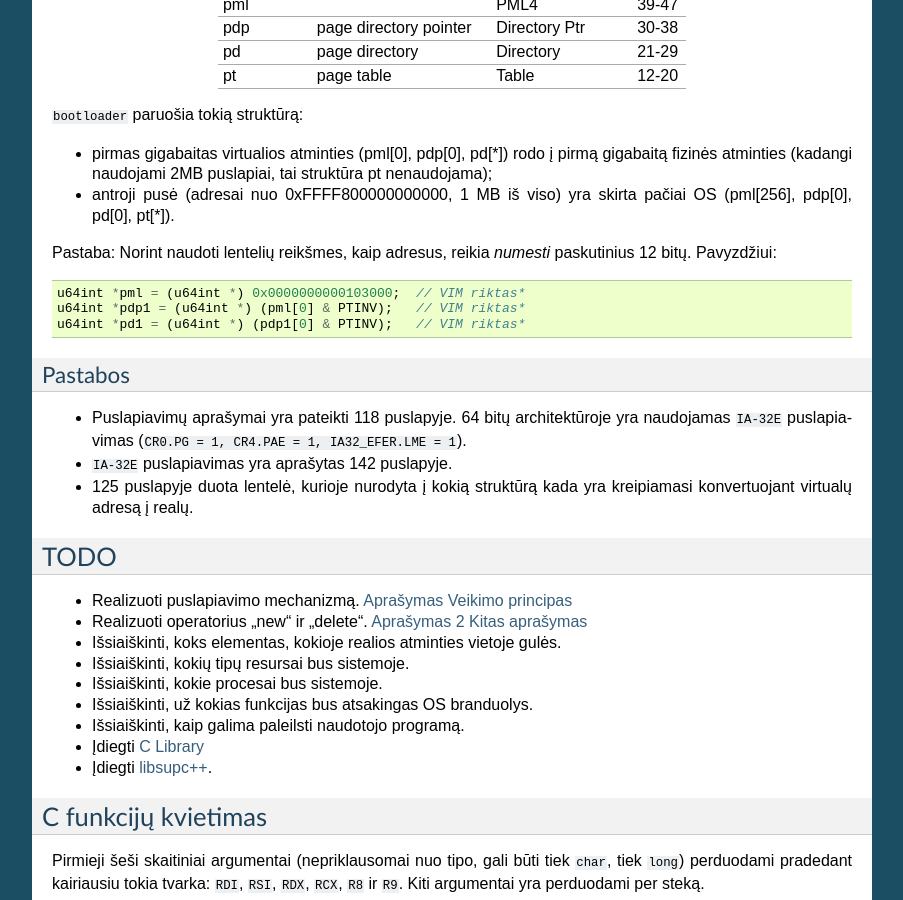
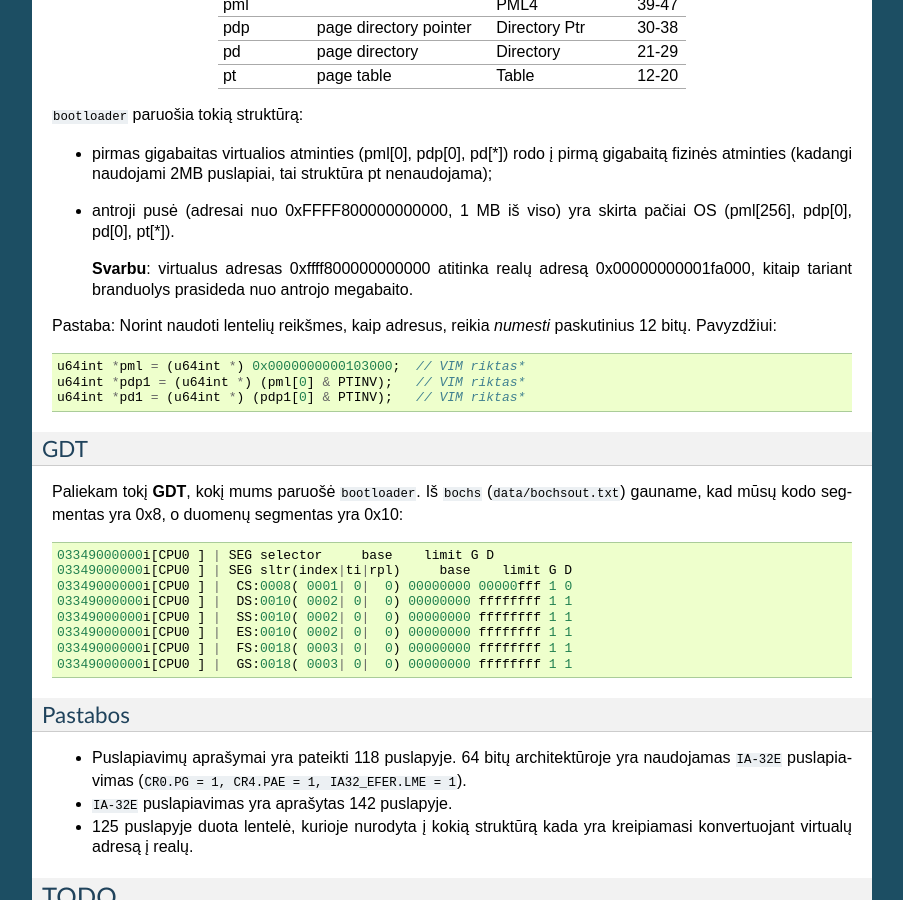
Before and after one commit to vakaras/OS, a Sphinx documentation site: the page built from doc/Real/source/pastabos.rst, in a window 1280 px wide and 900 px high, scrolled down 638 px. Shown: the whole window, without its empty margins (198-1101 px from the left). Built offline with Sphinx 7.4.7, drawn with Linux system fonts in a browser that asks for light colours; formulas are drawn with MathJax 3.

Commit message:
Papildytas aprašymas.

```diff
--- a/doc/Real/source/pastabos.rst
+++ b/doc/Real/source/pastabos.rst
@@ -14,7 +14,6 @@ Reali atmintis
   puslapiavimo mechanizmą;
 + 0x00000000001fa000 – šiuo fiziniu adresu prasideda branduolio kodas?
   Tada jis turėtų atitikti virtualų adresą 0xffff800000000068.
-
 
 Virtuali atmintis
 -----------------
@@ -56,6 +55,9 @@ registras ``CR3``.
 + antroji pusė (adresai nuo 0xFFFF800000000000, 1 MB iš viso) yra
   skirta pačiai OS (pml[256], pdp[0], pd[0], pt[*]).
 
+  **Svarbu**: virtualus adresas 0xffff800000000000 atitinka
+  realų adresą 0x00000000001fa000, kitaip tariant branduolys prasideda
+  nuo antrojo megabaito.
 
 Pastaba: Norint naudoti lentelių reikšmes, kaip adresus, reikia *numesti*
 paskutinius 12 bitų. Pavyzdžiui:
@@ -66,6 +68,23 @@ paskutinius 12 bitų. Pavyzdžiui:
   u64int *pdp1 = (u64int *) (pml[0] & PTINV);   // VIM riktas*
   u64int *pd1 = (u64int *) (pdp1[0] & PTINV);   // VIM riktas*
 
+GDT
+---
+
+Paliekam tokį **GDT**, kokį mums paruošė ``bootloader``. Iš ``bochs``
+(``data/bochsout.txt``) gauname, kad mūsų kodo segmentas yra 0x8, o
+duomenų segmentas yra 0x10:
+
+::
+
+  03349000000i[CPU0 ] | SEG selector     base    limit G D
+  03349000000i[CPU0 ] | SEG sltr(index|ti|rpl)     base    limit G D
+  03349000000i[CPU0 ] |  CS:0008( 0001| 0|  0) 00000000 00000fff 1 0
+  03349000000i[CPU0 ] |  DS:0010( 0002| 0|  0) 00000000 ffffffff 1 1
+  03349000000i[CPU0 ] |  SS:0010( 0002| 0|  0) 00000000 ffffffff 1 1
+  03349000000i[CPU0 ] |  ES:0010( 0002| 0|  0) 00000000 ffffffff 1 1
+  03349000000i[CPU0 ] |  FS:0018( 0003| 0|  0) 00000000 ffffffff 1 1
+  03349000000i[CPU0 ] |  GS:0018( 0003| 0|  0) 00000000 ffffffff 1 1
 
 Pastabos
 --------
```
Also changed, not shown: 1 other file.
